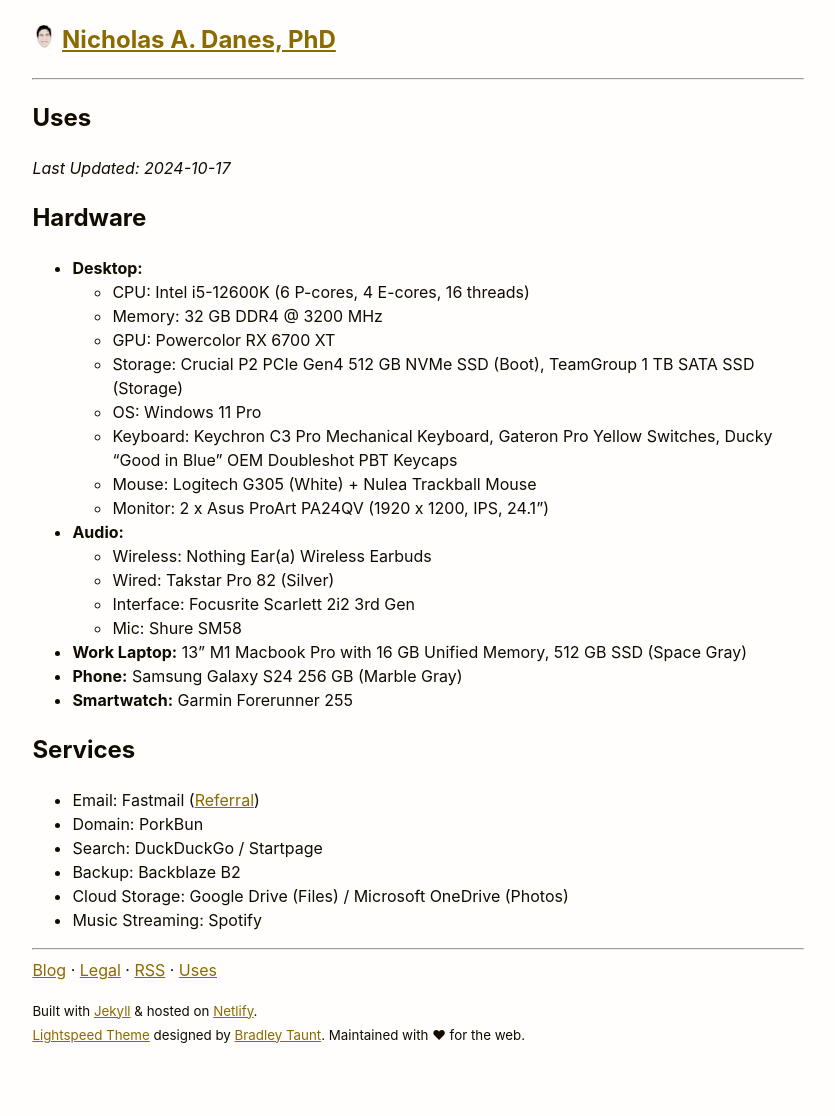
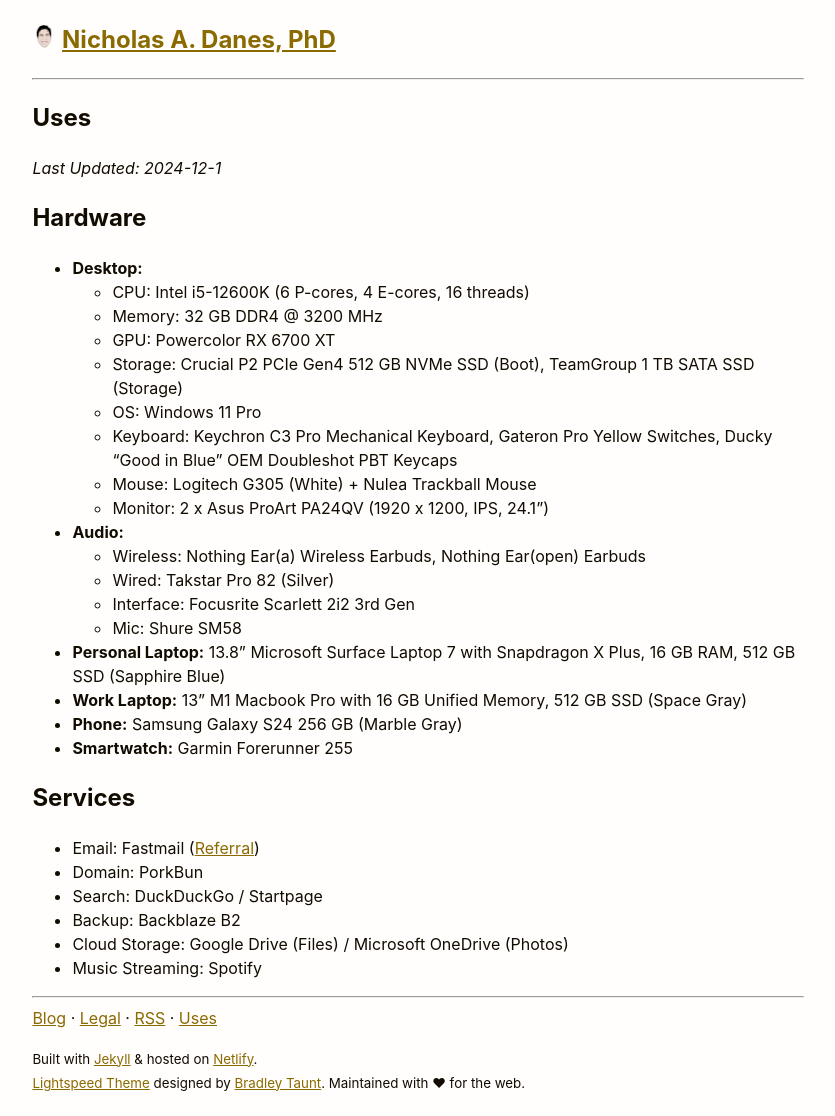
Before and after one commit to danesnick/website_lightspeed, a Jekyll site: the page built from uses.markdown, in a window 1280 px wide. Shown: the whole page, without its empty margins (222-1057 px from the left). Built offline with Jekyll 4.4.1, drawn with Linux system fonts in a browser that asks for light colours; before the commit the page ends 1068 px from its top, so only the background shows below that.

Commit message:
Uses page update

```diff
--- a/uses.markdown
+++ b/uses.markdown
@@ -3,7 +3,7 @@ layout: page
 title: Uses
 permalink: /uses/
 ---
-*Last Updated: 2024-10-17*
+*Last Updated: 2024-12-1*
 
 ## Hardware
 
@@ -17,10 +17,11 @@ permalink: /uses/
 	+ Mouse: Logitech G305 (White) + Nulea Trackball Mouse
 	+ Monitor: 2 x Asus ProArt PA24QV (1920 x 1200, IPS, 24.1")
 * **Audio:**
-	* Wireless: Nothing Ear(a) Wireless Earbuds
+	* Wireless: Nothing Ear(a) Wireless Earbuds, Nothing Ear(open) Earbuds
 	* Wired: Takstar Pro 82 (Silver)
 	* Interface: Focusrite Scarlett 2i2 3rd Gen
 	* Mic: Shure SM58
+* **Personal Laptop:** 13.8" Microsoft Surface Laptop 7 with Snapdragon X Plus, 16 GB RAM, 512 GB SSD (Sapphire Blue)
 * **Work Laptop:** 13" M1 Macbook Pro with 16 GB Unified Memory, 512 GB SSD (Space Gray)
 * **Phone:** Samsung Galaxy S24 256 GB (Marble Gray)
 * **Smartwatch:** Garmin Forerunner 255
```
